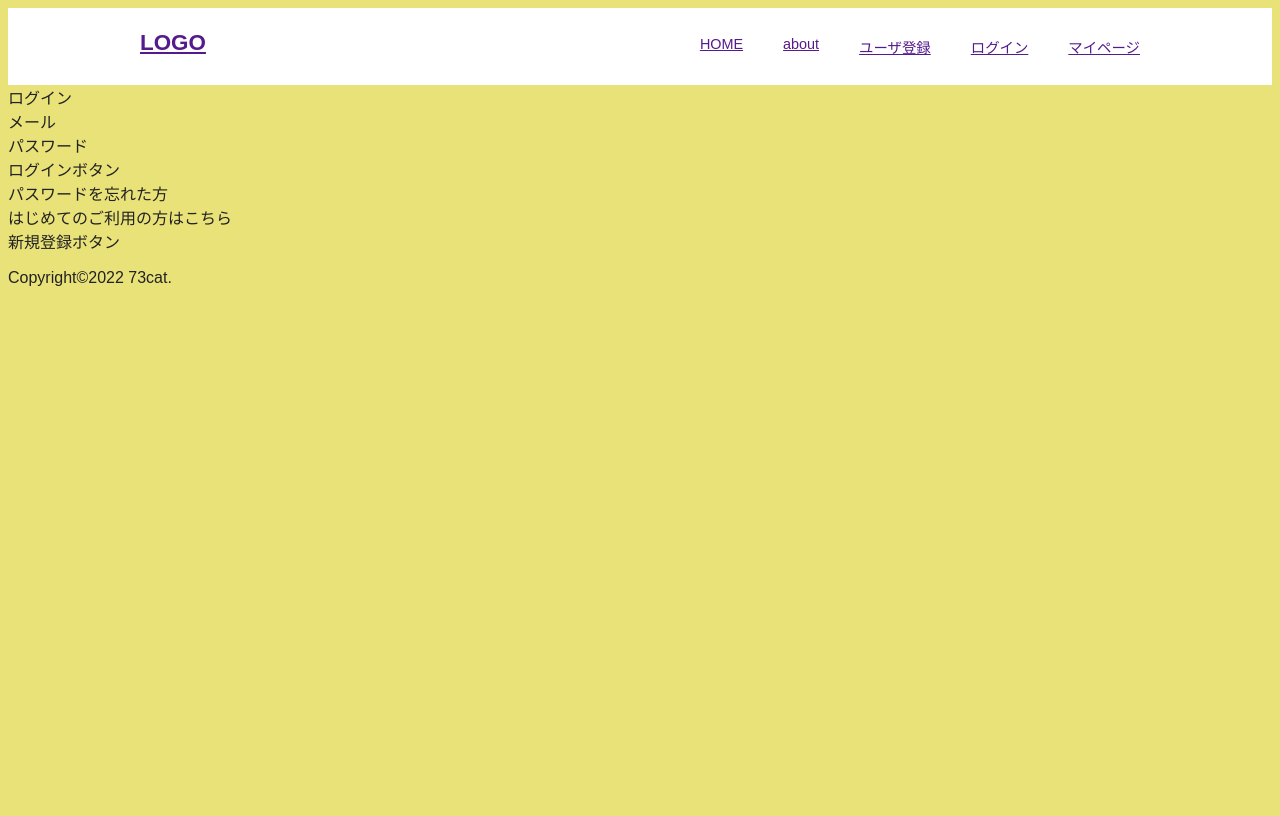
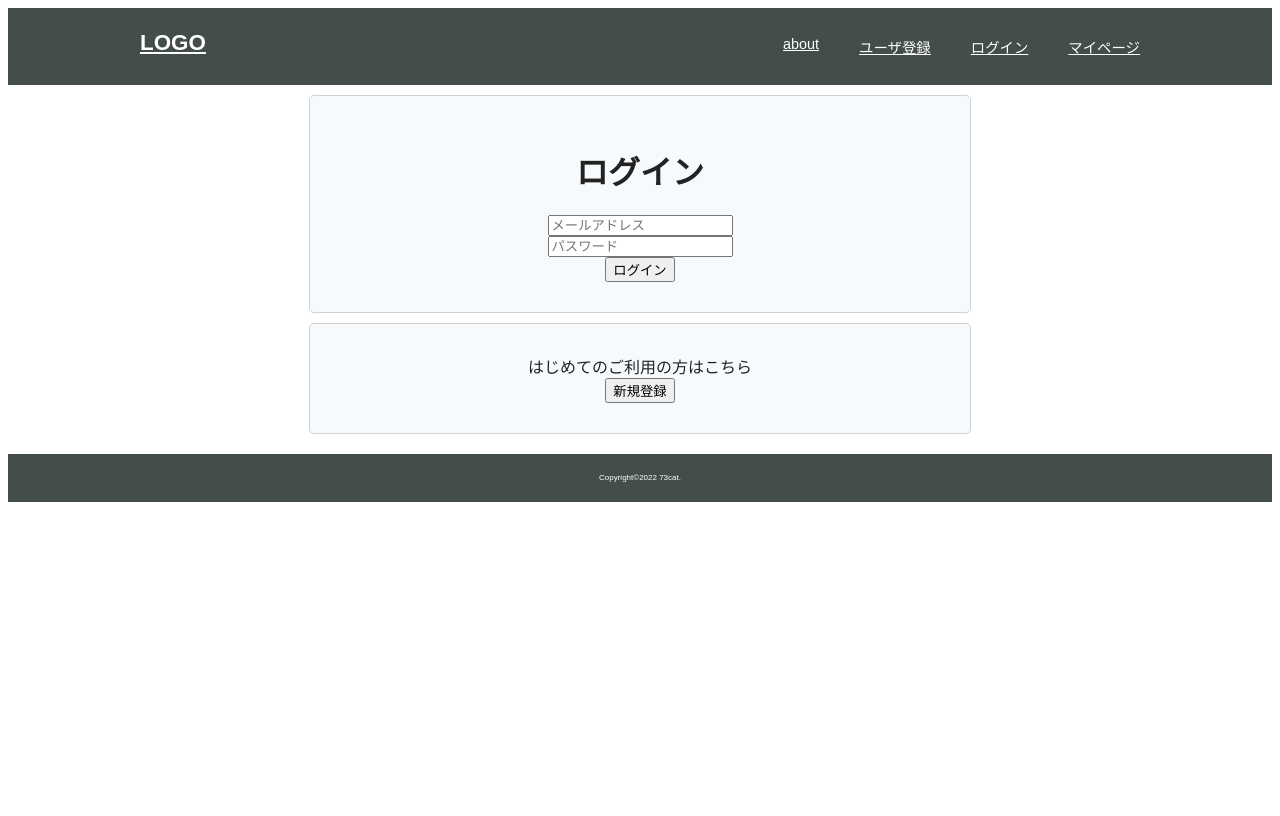
Before and after one commit to Colorful12/Reading-diary, a PHP site: page /login.php in a window 1280 px wide. Before the commit the page ends 286 px from the top, so only its background shows below. Run offline with PHP 8.4, Linux system fonts and the light colour scheme; some libraries are stand-ins or nearby versions.

Commit message:
make it possible to login and create posts

```diff
--- a/about.php
+++ b/about.php
@@ -1,4 +1,4 @@
 <?php include(dirname(__FILE__).'/assets/header.html'); ?>
 
-サイト説明用のページ
+何かの説明用のページ
 <?php include(dirname(__FILE__).'/assets/footer.html'); ?>
--- a/assets/footer.html
+++ b/assets/footer.html
@@ -1 +1,8 @@
-<p>Copyright&copy;2022 73cat.</p>
+</body>
+<footer id="footer">
+    <div>
+        <p>Copyright&copy;2022 73cat.</h1>
+    </div>
+</footer>
+
+</html>
--- a/assets/header.html
+++ b/assets/header.html
@@ -4,20 +4,19 @@
     <meta chartype="utf-8">
     <title>読書記録</title>
     <link rel="stylesheet"  href="assets/style.css">
+    <link href="https://use.fontawesome.com/releases/v5.6.1/css/all.css" rel="stylesheet">
 </head>
 <body>
     <header id="header">
         <div class="wrapper">
-            <p class="logo"><a href="">LOGO</a></p>
+            <p class="logo"><a href="./">LOGO</a></p>
             <nav>
                 <ul>
-                    <li><a href="">HOME</a></li>
-                    <li><a href="">about</a></li>
-                    <li><a href="">ユーザ登録</a></li>
-                    <li><a href="">ログイン</a></li>
-                    <li><a href="">マイページ</a></li>
+                    <li><a href="about.php">about</a></li>
+                    <li><a href="register.php">ユーザ登録</a></li>
+                    <li><a href="login.php">ログイン</a></li>
+                    <li><a href="mypage.php">マイページ</a></li>
                 </ul>
             </nav>
         </div>
     </header>
-</body>
--- a/assets/style.css
+++ b/assets/style.css
@@ -3,7 +3,8 @@
 body {
   font-family: 'Noto Sans JP', sans-serif;
   color: #222;
-  background-color: #e9e279;
+  background-color: #fff;
+  min-height: 100vh;
 }
 
 
@@ -11,7 +12,7 @@ body {
 ------------------------------ */
 #header {
   width: 100%;
-  background-color: #fff;
+  background-color: #434e48;
 }
 
 #header .wrapper {
@@ -26,6 +27,10 @@ body {
   margin: 22px 0 0;
   font-size: 1.4rem;
   font-weight: 700;
+}
+
+#header p a{
+  color: #fff;
 }
 
 #header ul{
@@ -45,28 +50,108 @@ body {
   margin-right: 0;
 }
 
-
+#header ul li a{
+  color: #fff;
+}
 /* footer
 ------------------------------ */
 
 #footer {
+  font-size: 0.5rem;
+  color: #fff;
   width: 100%;
-  background-color: #fff;
+  height: 3rem;
+  line-height:3rem;
+  text-align: center;
+  background-color: #434e48;
 }
 
-#footer p{
-  width: 100%;
-  margin: auto;
-}
+
 
 /* ユーザー登録フォーム
 ------------------------------ */
 .content {
     position: relative;
     margin: 10px auto;
-    background-color: #fff;
+    background-color: #f7fafc;
     border: 1px solid #d1d1d1;
     max-width: 600px;
     padding: 30px;
     border-radius: 5px;
+
+    text-align: center;
 }
+
+
+/* アップロード
+------------------------------ */
+ .upload {
+    margin: auto;
+    width: 85%;
+    height: 300px;
+    position: relative;
+    border: 1px dotted rgba(0, 0, 0, .4);
+}
+
+.upload i {
+    position: absolute;
+    font-size: 120px;
+    opacity: .1;
+    width: 100%;
+    left: 0;
+    top: 80px;
+}
+
+.upload p {
+    width: 100%;
+    position: absolute;
+    top: 200px;
+    opacity: .8;
+}
+
+#files {
+    top: 0;
+    left: 0;
+    opacity: 0;
+    position: absolute;
+    width: 100%;
+    height: 100%;
+}
+
+#submit-btn {
+    font-weight: bold;
+    margin-top: 20px;
+    border-radius: 3px;
+    width: 200px;
+    height: 45px;
+    background-color: rgba(108, 168, 255, .7);
+    border: none;
+    box-shadow: 0 5px 0 rgba(0, 0, 0, 0.6);
+    opacity: .6;
+    cursor: pointer;
+}
+#submit-btn:hover {
+    background-color: rgba(108, 168, 255, 1.0);
+}
+#submit-btn:active {
+    position: relative;
+    top: 5px;
+    box-shadow: none;
+}
+
+.postcontent{
+    position: relative;
+    margin: 10px auto;
+    background-color: #f7fafc;
+    border: 1px solid #d1d1d1;
+    max-width: 600px;
+    padding: 30px;
+    border-radius: 5px;
+    overflow: hidden;
+}
+
+.postcontent .titleimg{
+  width : 35%;
+  float: left;
+
+}
--- a/dbconnect.php
+++ b/dbconnect.php
@@ -8,6 +8,15 @@ try {
     password TEXT NOT NULL
     );";
     $pdo -> query($sql);
+
+    $sql ="CREATE TABLE IF NOT EXISTS postdb(
+        num INT UNSIGNED  NOT NULL,
+        title VARCHAR(32) NOT NULL,
+        img LONGBLOB,
+        ext varchar(10),
+        comment TEXT NOT NULL
+        );";
+        $pdo -> query($sql);
 }   catch (PDOException $e) {
     echo "データベース接続エラー　：".$e->getMessage();
 }
--- a/index.php
+++ b/index.php
@@ -1,4 +1,6 @@
 <?php include(dirname(__FILE__).'/assets/header.html'); ?>
-
+うわ～～～～ここなにのせよ～～～<br>
+現段階だとなんにものせられるものがない～～～<br>
+使いたいと思ってもらえるような動画や写真をのせるのが理想！
 
 <?php include(dirname(__FILE__).'/assets/footer.html'); ?>
--- a/login.php
+++ b/login.php
@@ -1,17 +1,75 @@
 <?php include(dirname(__FILE__).'/assets/header.html'); ?>
 
+<?php
+require("./dbconnect.php");
+session_start();
 
-<body>
-    ログイン<br>
-    メール<br>
-    パスワード<br>
+/* 新規登録の方をクリックした場合 */
+if (!empty($_POST['check'])) {
+    header('Location: register.php');
+    exit();
+}
 
-    ログインボタン<br>
-    パスワードを忘れた方<br>
+if(!empty($_POST)){
+    if($_POST["mail"]=="") $error["mail"]="empty";
+    if($_POST["password"]=="") $error["password"]="empty";
+    /* メールアドレスの重複を検知する機能 https://www.tomotaku.com/programing-join-system/ */
+    if (!isset($error)) {
+        $mail = $_POST["mail"];
+        $password = $_POST["password"];
 
-    はじめてのご利用の方はこちら<br>
-    新規登録ボタン<br>
+        $stmt = $pdo->prepare("SELECT * FROM mydb WHERE mail = :mail");
+        $stmt->bindValue(":mail", $mail);
+        $stmt->execute();
+        $user = $stmt->fetch();
+        if(empty($user)) $msg = "存在しないメールアドレスです。";
+        elseif(password_verify($_POST['password'], $user['password'])){
+            $_SESSION["num"] = $user["num"];
+            $_SESSION["name"] = $user["name"];
+            $_SESSION["iflogin"] = "true";
+            $msg = "ログインしました。";
+            header('Location: mypage.php');
+            exit();
 
+        }else{
+            $msg = "パスワードが違います。";
+        }
+    }
+}
 
-</body>
+?>
+
+<div class="content">
+    <form action="" method="post">
+        <h1>ログイン</h1>
+
+        <div class="control">
+            <input id="mail" type="text" name="mail" placeholder="メールアドレス">
+            <?php if(!empty($error["mail"]) && $error["mail"]=="empty"): ?>
+            <p class="error">*メールアドレスを入力してください</p>
+            <?php endif ?>
+        </div>
+
+        <div class="control">
+            <input id="password" type="text" name="password" placeholder="パスワード">
+            <?php if(!empty($error["password"]) && $error["password"]=="empty"): ?>
+                <p class="error">*パスワードを入力してください</p>
+            <?php endif ?>
+        </div>
+
+        <div class="control">
+            <button type="submit" class="btn">ログイン</button>
+        </div>
+    </form>
+</div>
+
+<div class="content">
+        はじめてのご利用の方はこちら<br>
+        <form action="" method="post">
+            <input type="hidden" name="check" value="checked">
+            <button type="submit" class="btn">新規登録</button>
+        </form>
+</div>
+<h2><?php if(!isset($error) && !empty($_POST))echo $msg; ?></h2>
+
 <?php include(dirname(__FILE__).'/assets/footer.html'); ?>
```
Also changed, not shown: mypage.php (+55 -4 lines), newpost.php (added, +49 -0 lines).
